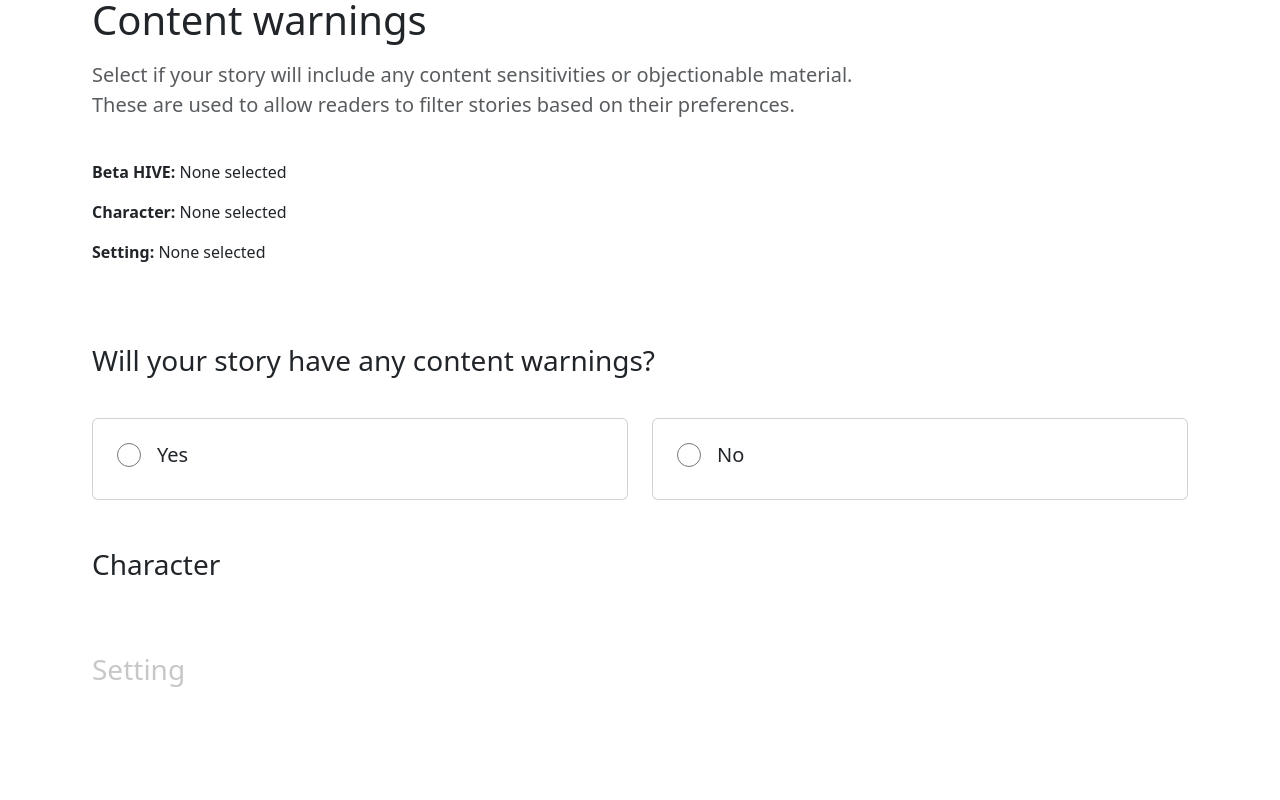
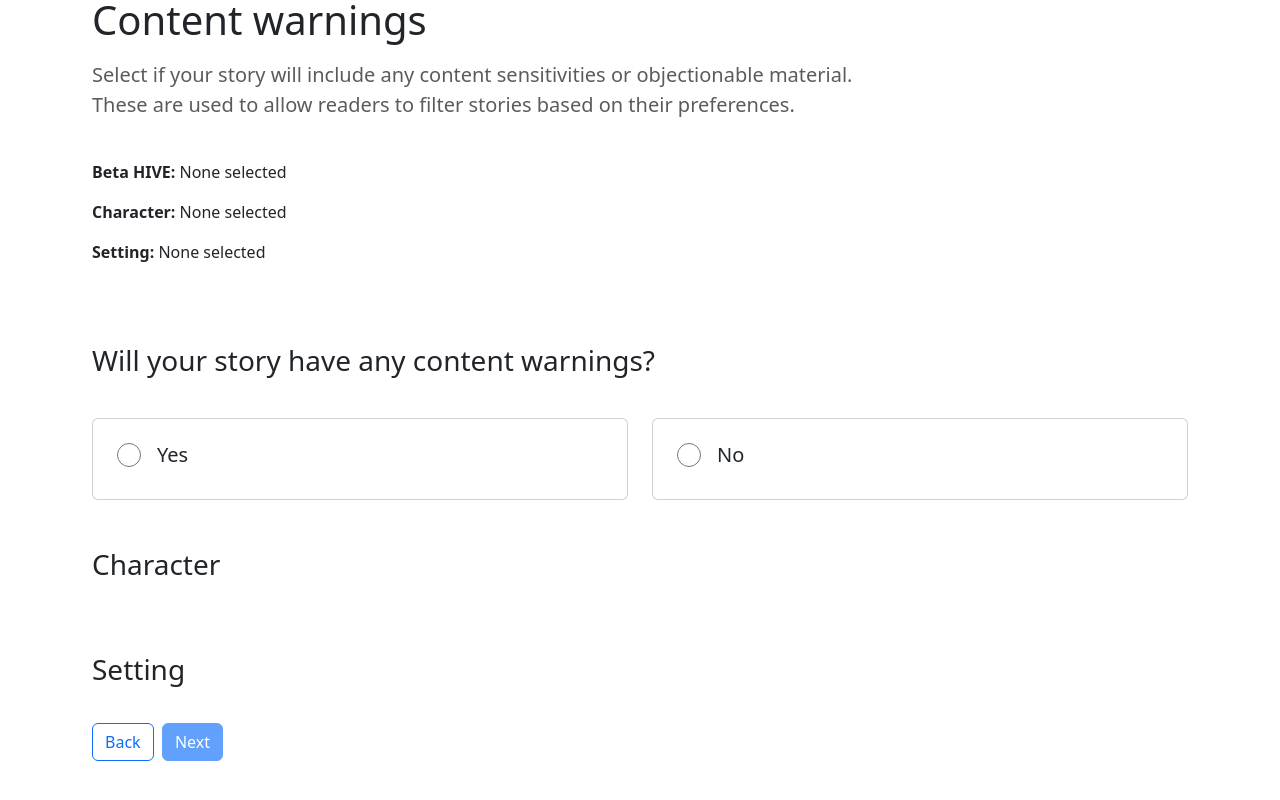
Before and after one commit to AplUSAndmINUS/beta-hive-story-submission, a React (Create React App) app: page /content-warning in a window 1280 px wide. Shown: the part 310-1110 px from the top of the page. Before the commit the page ends 1089 px from the top, so only its background shows below. Built offline with nearby package versions, Linux system fonts and the light colour scheme; the HTML template or start-up script is replaced by a standard one.

Commit message:
added logic for yes and no selection for content warning

```diff
--- a/src/components/form-elements/input/input.tsx
+++ b/src/components/form-elements/input/input-selection.tsx
@@ -4,13 +4,15 @@ import { useAppSelector } from '../../../stores/store';
 
 interface InputCardProps {
   handleSelection: (selection: 'Yes' | 'No') => void;
+  isDisabled: boolean;
   label: 'Yes' | 'No';
   name: string;
-  inputType: 'checkbox' | 'input' | 'radio';
+  inputType: 'checkbox' | 'radio';
 }
 
 export const InputCard: React.FC<InputCardProps> = ({
   handleSelection,
+  isDisabled,
   name,
   label,
   inputType,
@@ -25,7 +27,9 @@ export const InputCard: React.FC<InputCardProps> = ({
 
   return (
     <div
-      className='col-6 d-flex flex-wrap justify-content-between cursor-pointer'
+      className={`col-6 d-flex flex-wrap justify-content-between ${
+        !isDisabled && 'cursor-pointer'
+      }`}
       onClick={handleCardClick}
     >
       <div className='w-100'>
@@ -36,9 +40,12 @@ export const InputCard: React.FC<InputCardProps> = ({
         >
           <div className='card-body'>
             <h5 className='card-title'>
-              <label className='d-flex align-items-center cursor-pointer'>
+              <label
+                className='d-flex align-items-center'
+                style={{ cursor: !isDisabled ? 'pointer' : 'auto' }}
+              >
                 <input
-                  className='cursor-pointer'
+                  disabled={isDisabled}
                   name={name}
                   type={inputType}
                   checked={selectedValue === label}
--- /dev/null
+++ b/src/components/form-elements/input/input-type.tsx
@@ -0,0 +1 @@
+export { };
--- a/src/pages/content-warnings/content-warnings.tsx
+++ b/src/pages/content-warnings/content-warnings.tsx
@@ -1,7 +1,6 @@
 import React from 'react';
 
-import InputCard from '../../components/form-elements/input/input';
-import PromptCard from '../../components/prompt-card/prompt-card';
+import InputCard from '../../components/form-elements/input/input-selection';
 import Selections from '../../components/selections/selections';
 import { useAppDispatch, useAppSelector } from '../../stores/store';
 import useNavigation from '../../utils/hooks/useNavigation';
@@ -13,22 +12,30 @@ import {
 export const ContentWarnings: React.FC = () => {
   const dispatch = useAppDispatch();
   const navigate = useNavigation();
-  const [contentSensitivitiesArray, setContentSensitivitiesArray] =
-    React.useState<string[]>([]);
-  const characterSelection = useAppSelector(
-    (state) => state.storySubmission.characterSelection
+  const [ isNextDisabled, setIsNextDisabled ] = React.useState(true);
+  const { contentWarning, contentSensitivities } = useAppSelector(
+    (state) => state.storySubmission
   );
 
   const handleContentWarningRadio = (label: 'Yes' | 'No') => {
-    dispatch(setContentWarning(label));
+    switch (label) {
+      case 'Yes':
+        dispatch(setContentWarning('Yes'));
+        break;
+      case 'No':
+        dispatch(setContentWarning('No'));
+        dispatch(setContentSensitivities([]));
+        setIsNextDisabled(false);
+        break;
+    }
   };
 
   const handleContentSensitivities = (content: string, isChecked: boolean) => {
     if (isChecked) {
-      setContentSensitivitiesArray([...contentSensitivitiesArray, content]);
+      setContentSensitivities([...contentSensitivities, content]);
     } else {
-      setContentSensitivitiesArray(
-        contentSensitivitiesArray.filter((item) => item !== content)
+      setContentSensitivities(
+        contentSensitivities.filter((item) => item !== content)
       );
     }
   };
@@ -54,12 +61,14 @@ export const ContentWarnings: React.FC = () => {
         </h3>
         <InputCard
           name='isContentSensitive'
+          isDisabled={false}
           inputType='radio'
           label='Yes'
           handleSelection={handleContentWarningRadio}
         />
         <InputCard
           name='isContentSensitive'
+          isDisabled={false}
           inputType='radio'
           label='No'
           handleSelection={handleContentWarningRadio}
@@ -76,7 +85,7 @@ export const ContentWarnings: React.FC = () => {
           />
         ))} */}
       </div>
-      <div className={`row mt-5 ${!characterSelection && 'opacity-25'}`}>
+      <div className={`row mt-5 ${contentWarning === 'No' && 'opacity-25'}`}>
         <h3 className='pb-2 mt-2 mb-1'>Setting</h3>
         {/* {SETTING_SELECTIONS.map((setting, index) => (
           <PromptCard
@@ -87,6 +96,22 @@ export const ContentWarnings: React.FC = () => {
           />
         ))} */}
       </div>
+      <div className='d-flex justify-content-flex-start'>
+        <button
+          className='btn btn-outline-primary mt-4 mr-4'
+          onClick={() => navigate('/genre-selection')}
+        >
+          Back
+        </button>
+        &nbsp;&nbsp;
+        <button
+          className='btn btn-primary mt-4'
+          disabled={isNextDisabled}
+          onClick={() => navigate('/prompt-submission')}
+        >
+          Next
+        </button>
+      </div>
     </div>
   );
 };
```
